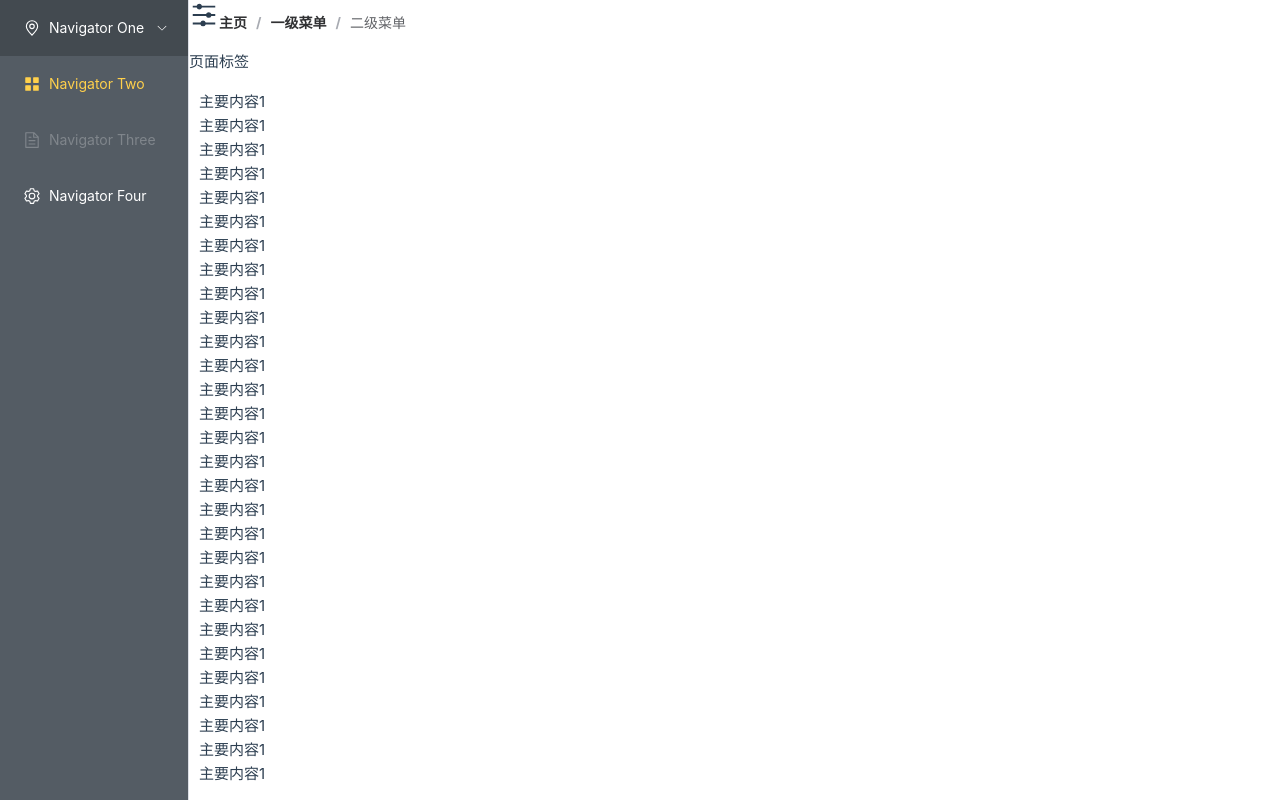
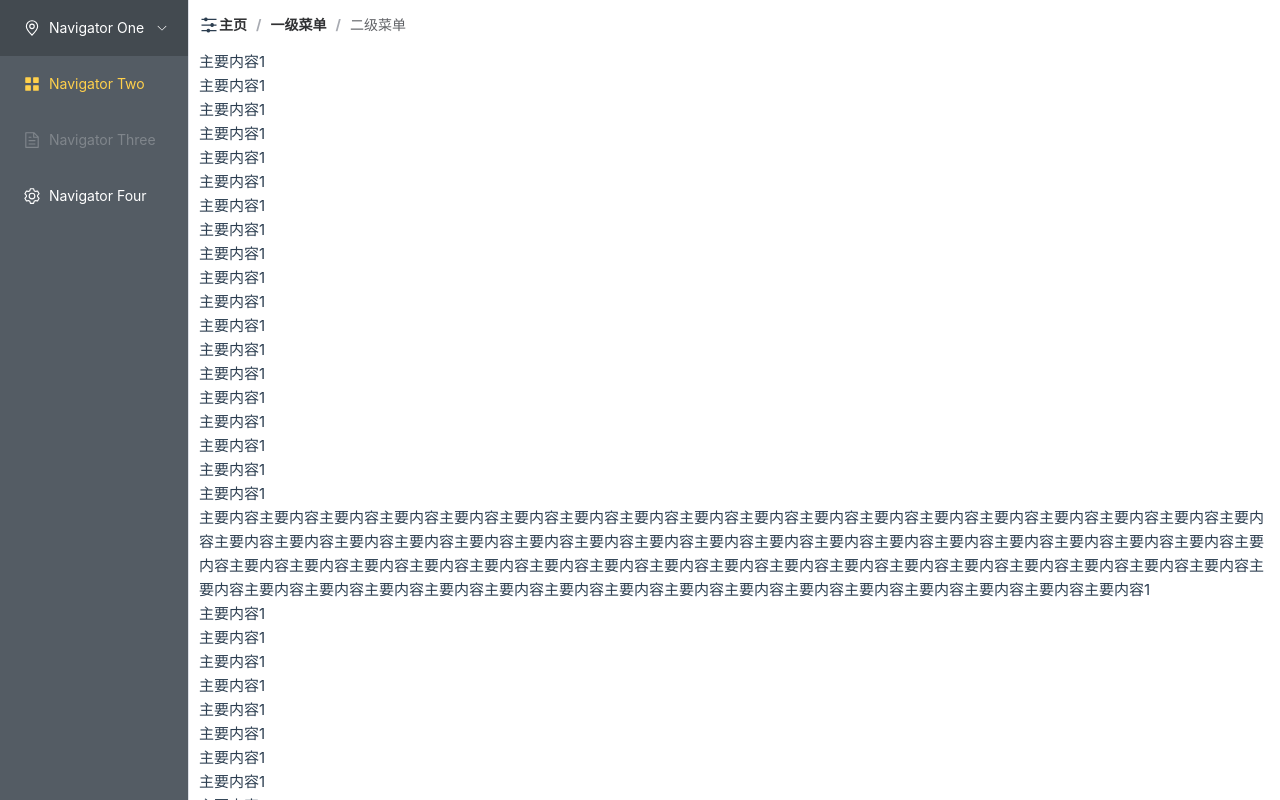
Before and after one commit to insectmk/daily-eats-web-front, a Vue app: page / in a window 1280 px wide. Built offline with nearby package versions, Linux system fonts and the light colour scheme.

Commit message:
暂时取消主页tabs的设计（还不会调样式），重新美化主页的结构

```diff
--- a/src/assets/styles/index.scss
+++ b/src/assets/styles/index.scss
@@ -1,4 +1,5 @@
 @import './layout/sidebar'; // 侧边栏样式
+
 
 // 主容器样式
 #de-app-container {
--- a/src/assets/styles/layout/sidebar.scss
+++ b/src/assets/styles/layout/sidebar.scss
@@ -1,32 +1,30 @@
 // 定义CSS变量
 :root {
-  --navbar-height: 50px; // 假设导航栏高度为50px
-  --tags-view-height: 30px; // 假设页面标签高度为30px
+  --main-content-header-height: 50px; // 假设头部高度为50px
 }
 
 // 侧边栏
 .de-sidebar {
   color: white; /* 侧边栏文字颜色 */
 }
-// 右侧内容div（包含头部与主要内容）
-.de-main-content {
+// 右侧内容div（包含头部、主要内容、页脚）
+.de-main-container {
   flex-grow: 1; /* 让主要内容区域占据剩余空间 */
   display: flex;
   flex-direction: column;
 }
-// 头部导航栏
-.de-navbar {
-  height: var(--navbar-height);
-}
-// 头部页面标签
-.de-tags-view {
-  height: var(--tags-view-height);
+// 主内容头部
+.de-main-header {
+  display: flex;
+  align-items: center; /* 垂直居中子元素 */
+  padding: 0 10px; /* 主要内容区域的内边距 */
+  height: var(--main-content-header-height);
 }
 // 主要内容
 .de-main {
   flex-grow: 1; /* 让主要内容区域扩展以填充剩余空间 */
   overflow-y: auto; /* 如果内容超出，则显示滚动条 */
-  padding: 10px; /* 主要内容区域的内边距 */
+  padding: 0 10px; /* 主要内容区域的内边距 */
   // 计算最大高度：视窗高度 - (导航栏高度 + 页面标签高度)
-  max-height: calc(100vh - (var(--navbar-height) + var(--tags-view-height)));
+  max-height: calc(100vh - var(--main-content-header-height));
 }
--- a/src/layout/components/MainComponent/index.vue
+++ b/src/layout/components/MainComponent/index.vue
@@ -31,7 +31,7 @@ export default {
       <p>主要内容{{ count }}</p>
       <p>主要内容{{ count }}</p>
       <p>主要内容{{ count }}</p>
-      <p>主要内容{{ count }}</p>
+      <p>主要内容主要内容主要内容主要内容主要内容主要内容主要内容主要内容主要内容主要内容主要内容主要内容主要内容主要内容主要内容主要内容主要内容主要内容主要内容主要内容主要内容主要内容主要内容主要内容主要内容主要内容主要内容主要内容主要内容主要内容主要内容主要内容主要内容主要内容主要内容主要内容主要内容主要内容主要内容主要内容主要内容主要内容主要内容主要内容主要内容主要内容主要内容主要内容主要内容主要内容主要内容主要内容主要内容主要内容主要内容主要内容主要内容主要内容主要内容主要内容主要内容主要内容主要内容主要内容主要内容主要内容主要内容主要内容主要内容{{ count }}</p>
       <p>主要内容{{ count }}</p>
       <p>主要内容{{ count }}</p>
       <p>主要内容{{ count }}</p>
--- a/src/layout/components/NavbarComponent/index.vue
+++ b/src/layout/components/NavbarComponent/index.vue
@@ -1,6 +1,6 @@
 <template>
   <div>
-    <el-icon :size="30">
+    <el-icon :size="20">
       <Operation />
     </el-icon>
     <el-breadcrumb separator="/" style="display: inline-block">
--- a/src/layout/components/TagsViewComponent/index.vue
+++ /dev/null
@@ -1,15 +0,0 @@
-<script lang="ts">
-export default {
-  name: 'TagsViewContent',
-}
-</script>
-
-<template>
-  <div>
-    页面标签
-  </div>
-</template>
-
-<style scoped lang="scss">
-
-</style>
--- a/src/layout/index.vue
+++ b/src/layout/index.vue
@@ -1,27 +1,19 @@
 <template>
   <div id="de-app-container">
     <sidebar-component class="de-sidebar"/><!--侧边栏-->
-    <div class="de-main-content">
-      <navbar-component class="de-navbar"/><!--头部导航-->
-      <tags-view-component class="de-tags-view"/><!--页面标签-->
+    <div class="de-main-container">
+      <navbar-component class="de-main-header"/><!--头部导航-->
       <main-component class="de-main"/><!--主要内容-->
     </div>
   </div>
 </template>
 
-<script>
+<script setup lang="ts">
 import MainComponent from '@/layout/components/MainComponent/index.vue'
 import NavbarComponent from '@/layout/components/NavbarComponent/index.vue'
 import SidebarComponent from '@/layout/components/SidebarComponent/index.vue'
-import TagsViewComponent from '@/layout/components/TagsViewComponent/index.vue'
 
-export default {
-  name: 'LayoutPage',
-  components: {
-    MainComponent,
-    NavbarComponent,
-    SidebarComponent,
-    TagsViewComponent,
-  },
-}
+defineOptions({
+  name: 'SidebarComponent'
+})
 </script>
```
